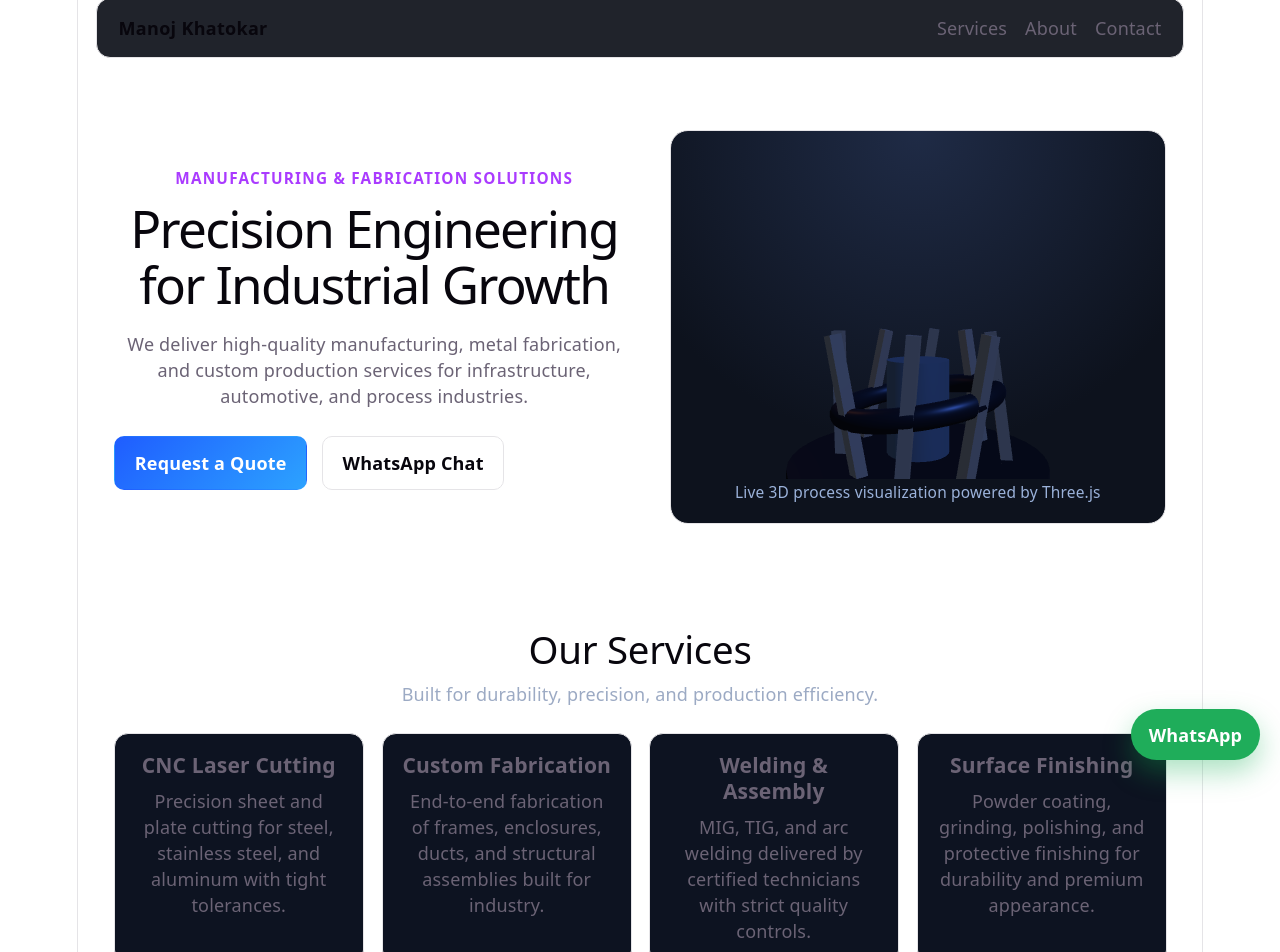
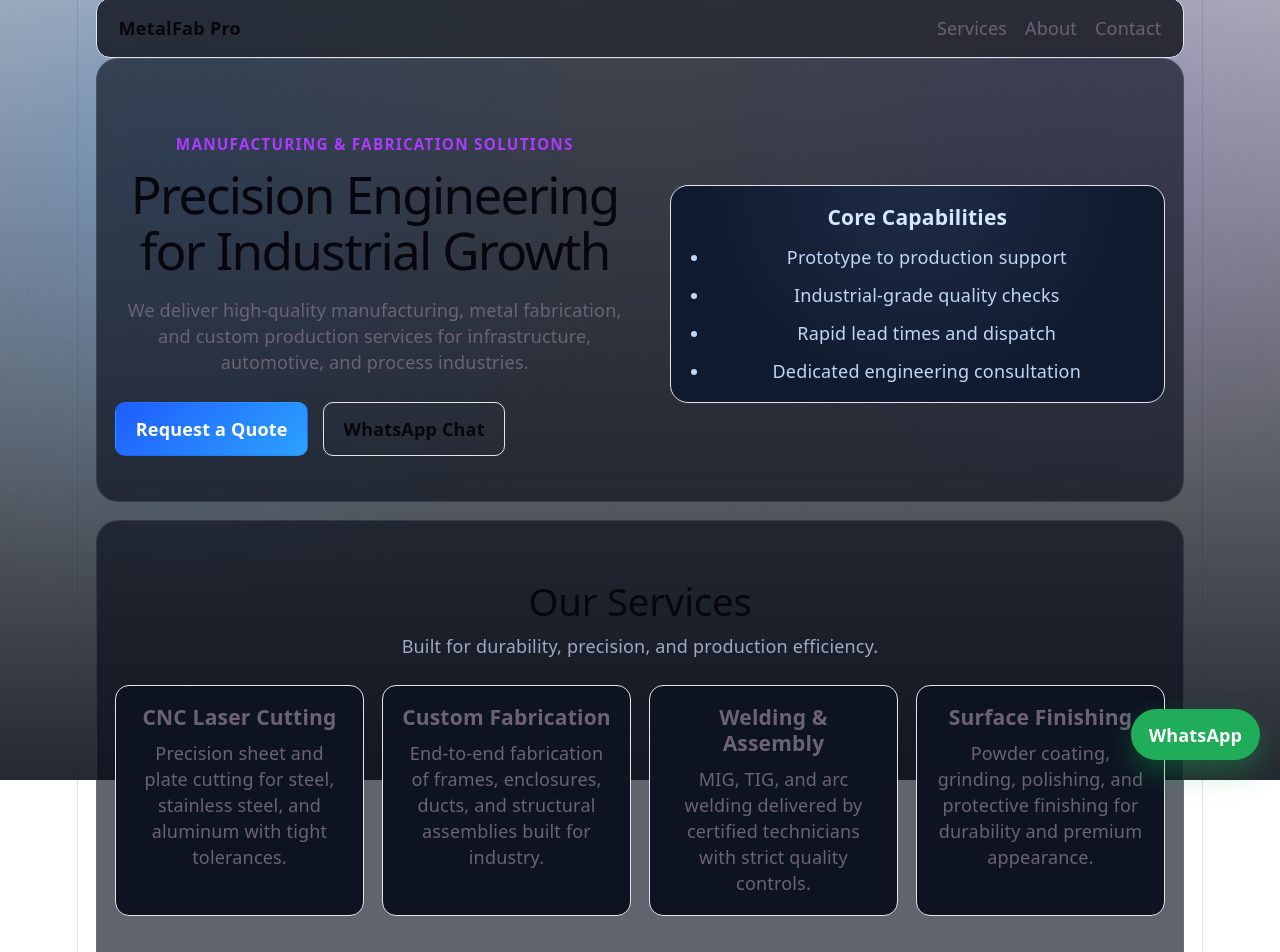
Before and after one commit to manojvkhatokar/website, a React app: page / in a window 1280 px wide. Shown: the part 20-972 px from the top of the page. Built offline with nearby package versions, Linux system fonts and the light colour scheme; the HTML template or start-up script is replaced by a standard one.

Commit message:
alter bg

```diff
--- a/src/App.css
+++ b/src/App.css
@@ -1,7 +1,36 @@
+.site-wrapper {
+  position: relative;
+  min-height: 100svh;
+  isolation: isolate;
+  overflow-x: clip;
+}
+
+.background-canvas {
+  position: fixed;
+  inset: 0;
+  width: 100vw;
+  height: 100vh;
+  z-index: 0;
+  pointer-events: none;
+}
+
+.bg-overlay {
+  position: fixed;
+  inset: 0;
+  z-index: 1;
+  pointer-events: none;
+  background:
+    radial-gradient(circle at 14% 22%, rgba(44, 145, 255, 0.28), transparent 36%),
+    radial-gradient(circle at 84% 18%, rgba(128, 90, 255, 0.2), transparent 32%),
+    linear-gradient(180deg, rgba(6, 11, 20, 0.32), rgba(6, 11, 20, 0.88));
+}
+
 .site-shell {
+  position: relative;
+  z-index: 2;
   width: min(1150px, 100% - 2rem);
   margin: 0 auto;
-  padding: 1rem 0 2rem;
+  padding: 1rem 0 3rem;
 }
 
 .reveal {
@@ -32,7 +61,7 @@
   padding: 0.9rem 1.2rem;
   border: 1px solid var(--border);
   border-radius: 14px;
-  background: rgba(8, 12, 20, 0.9);
+  background: rgba(8, 12, 20, 0.78);
   backdrop-filter: blur(10px);
 }
 
@@ -52,6 +81,11 @@
   color: var(--text);
   text-decoration: none;
   font-weight: 500;
+  transition: color 0.22s ease;
+}
+
+.topbar nav a:hover {
+  color: #b6d7ff;
 }
 
 .hero-section {
@@ -60,6 +94,9 @@
   gap: 2rem;
   padding: 4rem 1rem 2.5rem;
   align-items: center;
+  background: rgba(8, 14, 26, 0.64);
+  border: 1px solid rgba(120, 151, 205, 0.2);
+  border-radius: 22px;
 }
 
 .hero-copy h1 {
@@ -124,24 +161,29 @@
 .hero-visual {
   border: 1px solid var(--border);
   border-radius: 18px;
-  background: radial-gradient(circle at top, #1f2b46, #0d121d 68%);
-  padding: 1rem;
+  background: radial-gradient(circle at top, #1f2b46, #101a2e 68%);
+  padding: 1rem 1.1rem;
 }
 
-.hero-canvas {
-  width: 100%;
-  height: 330px;
-  display: block;
+.hero-visual h3 {
+  margin: 0 0 0.8rem;
+  color: #d2e8ff;
 }
 
-.canvas-note {
-  font-size: 0.86rem;
-  color: #9bb2da;
-  text-align: center;
+.hero-points {
+  margin: 0;
+  padding-left: 1.05rem;
+  display: grid;
+  gap: 0.65rem;
+  color: #c0d6f7;
 }
 
 .section {
+  margin-top: 1rem;
   padding: 3.2rem 1rem;
+  border: 1px solid rgba(120, 151, 205, 0.2);
+  border-radius: 22px;
+  background: rgba(8, 14, 26, 0.64);
 }
 
 .section h2 {
@@ -173,8 +215,7 @@
 }
 
 .section-alt {
-  border-block: 1px solid var(--border);
-  background: rgba(255, 255, 255, 0.01);
+  background: rgba(13, 20, 35, 0.68);
 }
 
 .about-grid {
@@ -218,7 +259,7 @@
   border: 1px solid var(--border);
   border-radius: 14px;
   padding: 1rem;
-  background: #0d1321;
+  background: rgba(13, 19, 33, 0.92);
 }
 
 .contact-form {
@@ -270,8 +311,10 @@
 
 .footer {
   margin-top: 2rem;
-  border-top: 1px solid var(--border);
-  padding-top: 1rem;
+  border: 1px solid rgba(120, 151, 205, 0.2);
+  border-radius: 16px;
+  background: rgba(8, 14, 26, 0.62);
+  padding: 1rem;
   text-align: center;
   color: #8f9fbc;
   font-size: 0.9rem;
--- a/src/App.jsx
+++ b/src/App.jsx
@@ -56,79 +56,58 @@ function App() {
       alpha: true,
     })
     renderer.setPixelRatio(Math.min(window.devicePixelRatio, 2))
+    renderer.setClearColor(0x000000, 0)
 
     const scene = new THREE.Scene()
-    const camera = new THREE.PerspectiveCamera(45, 1, 0.1, 100)
-    camera.position.set(0, 1.5, 7)
+    const camera = new THREE.PerspectiveCamera(55, window.innerWidth / window.innerHeight, 0.1, 180)
+    camera.position.set(0, 0, 16)
 
-    const ambientLight = new THREE.AmbientLight(0xffffff, 0.45)
-    scene.add(ambientLight)
+    const particleCount = 1900
+    const particleGeometry = new THREE.BufferGeometry()
+    const particlePositions = new Float32Array(particleCount * 3)
+    const particleColors = new Float32Array(particleCount * 3)
+    const baseY = new Float32Array(particleCount)
 
-    const keyLight = new THREE.DirectionalLight(0x7aa7ff, 1.2)
-    keyLight.position.set(4, 6, 4)
-    scene.add(keyLight)
+    for (let i = 0; i < particleCount; i += 1) {
+      const offset = i * 3
 
-    const rimLight = new THREE.PointLight(0xff8f4a, 1.4, 20)
-    rimLight.position.set(-4, 3, -2)
-    scene.add(rimLight)
+      const x = (Math.random() - 0.5) * 70
+      const y = (Math.random() - 0.5) * 30
+      const z = (Math.random() - 0.5) * 80
 
-    const factoryGroup = new THREE.Group()
-    scene.add(factoryGroup)
+      particlePositions[offset] = x
+      particlePositions[offset + 1] = y
+      particlePositions[offset + 2] = z
+      baseY[i] = y
 
-    const ringGeometry = new THREE.TorusGeometry(1.35, 0.18, 18, 100)
-    const ringMaterial = new THREE.MeshStandardMaterial({
-      color: 0x2f3b59,
-      metalness: 0.8,
-      roughness: 0.35,
-    })
-    const ring = new THREE.Mesh(ringGeometry, ringMaterial)
-    ring.rotation.x = Math.PI / 2.2
-    factoryGroup.add(ring)
+      const mix = Math.random()
+      particleColors[offset] = 0.35 + mix * 0.35
+      particleColors[offset + 1] = 0.6 + mix * 0.25
+      particleColors[offset + 2] = 1
+    }
 
-    const coreGeometry = new THREE.CylinderGeometry(0.55, 0.55, 1.6, 28)
-    const coreMaterial = new THREE.MeshStandardMaterial({
-      color: 0x5d7fb8,
-      metalness: 0.55,
-      roughness: 0.45,
-    })
-    const core = new THREE.Mesh(coreGeometry, coreMaterial)
-    core.position.y = -0.1
-    factoryGroup.add(core)
+    particleGeometry.setAttribute(
+      'position',
+      new THREE.BufferAttribute(particlePositions, 3),
+    )
+    particleGeometry.setAttribute('color', new THREE.BufferAttribute(particleColors, 3))
 
-    const beamGeometry = new THREE.BoxGeometry(0.2, 2.4, 0.2)
-    const beamMaterial = new THREE.MeshStandardMaterial({
-      color: 0xbcc9e6,
-      metalness: 0.7,
-      roughness: 0.2,
+    const particleMaterial = new THREE.PointsMaterial({
+      vertexColors: true,
+      size: 0.06,
+      sizeAttenuation: true,
+      transparent: true,
+      opacity: 0.9,
+      depthWrite: false,
+      blending: THREE.AdditiveBlending,
     })
 
-    const beams = Array.from({ length: 8 }, (_, index) => {
-      const beam = new THREE.Mesh(beamGeometry, beamMaterial)
-      const angle = (index / 8) * Math.PI * 2
-      beam.position.set(Math.cos(angle) * 1.4, 0, Math.sin(angle) * 1.4)
-      beam.rotation.y = angle
-      factoryGroup.add(beam)
-      return beam
-    })
-
-    const base = new THREE.Mesh(
-      new THREE.CylinderGeometry(2.2, 2.2, 0.25, 40),
-      new THREE.MeshStandardMaterial({
-        color: 0x1a1e2e,
-        metalness: 0.4,
-        roughness: 0.6,
-      }),
-    )
-    base.position.y = -1.1
-    scene.add(base)
+    const particles = new THREE.Points(particleGeometry, particleMaterial)
+    scene.add(particles)
 
     const resizeRenderer = () => {
-      const width = canvas.clientWidth
-      const height = canvas.clientHeight
-
-      if (width === 0 || height === 0) {
-        return
-      }
+      const width = window.innerWidth
+      const height = window.innerHeight
 
       renderer.setSize(width, height, false)
       camera.aspect = width / height
@@ -138,15 +117,23 @@ function App() {
     resizeRenderer()
     window.addEventListener('resize', resizeRenderer)
 
+    const clock = new THREE.Clock()
     let frameId = 0
+
     const animate = () => {
       frameId = requestAnimationFrame(animate)
-      ring.rotation.z += 0.012
-      core.rotation.y += 0.01
-      factoryGroup.rotation.y += 0.004
-      beams.forEach((beam, index) => {
-        beam.rotation.x = Math.sin((Date.now() * 0.001 + index) * 1.7) * 0.2
-      })
+      const elapsed = clock.getElapsedTime()
+
+      const positions = particleGeometry.attributes.position.array
+      for (let i = 0; i < particleCount; i += 1) {
+        positions[i * 3 + 1] = baseY[i] + Math.sin(elapsed * 0.7 + i * 0.21) * 0.16
+      }
+      particleGeometry.attributes.position.needsUpdate = true
+
+      particles.rotation.y = elapsed * 0.015
+      particles.rotation.x = Math.sin(elapsed * 0.11) * 0.05
+      particleMaterial.opacity = 0.75 + Math.sin(elapsed * 0.8) * 0.08
+
       renderer.render(scene, camera)
     }
     animate()
@@ -154,14 +141,8 @@ function App() {
     return () => {
       cancelAnimationFrame(frameId)
       window.removeEventListener('resize', resizeRenderer)
-      ringGeometry.dispose()
-      ringMaterial.dispose()
-      coreGeometry.dispose()
-      coreMaterial.dispose()
-      beamGeometry.dispose()
-      beamMaterial.dispose()
-      base.geometry.dispose()
-      base.material.dispose()
+      particleGeometry.dispose()
+      particleMaterial.dispose()
       renderer.dispose()
     }
   }, [])
@@ -220,10 +201,18 @@ function App() {
   }
 
   return (
+    <div className="site-wrapper">
+      <canvas
+        ref={canvasRef}
+        className="background-canvas"
+        aria-label="Animated industrial background"
+      />
+      <div className="bg-overlay" aria-hidden="true" />
+
       <div className="site-shell">
         <header className="topbar reveal">
           <a className="brand" href="#home">
-          Manoj Khatokar
+            MetalFab Pro
           </a>
           <nav>
             <a href="#services">Services</a>
@@ -256,12 +245,13 @@ function App() {
             </div>
           </div>
           <div className="hero-visual reveal" style={{ '--reveal-delay': '220ms' }}>
-          <canvas
-            ref={canvasRef}
-            className="hero-canvas"
-            aria-label="Animated 3D fabrication model"
-          />
-          <p className="canvas-note">Live 3D process visualization powered by Three.js</p>
+            <h3>Core Capabilities</h3>
+            <ul className="hero-points">
+              <li>Prototype to production support</li>
+              <li>Industrial-grade quality checks</li>
+              <li>Rapid lead times and dispatch</li>
+              <li>Dedicated engineering consultation</li>
+            </ul>
           </div>
         </section>
 
@@ -420,6 +410,7 @@ function App() {
           Specialists
         </footer>
       </div>
+    </div>
   )
 }
 
```
Lines whose indentation alone changed are shown as unchanged.
